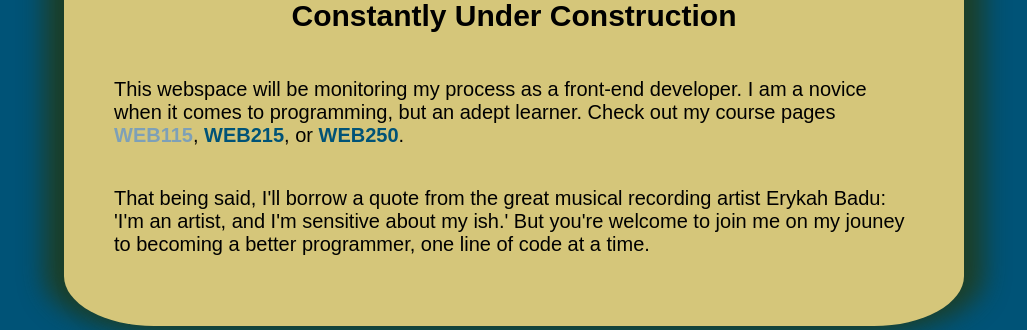
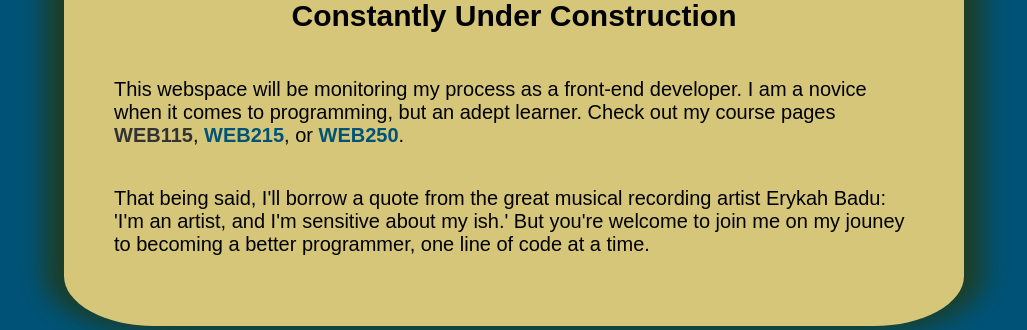
Before and after one commit to KenLWabibi/KenLWabibi.github.io, a PHP site: page / in a window 1280 px wide, with the pointer over the restyled element. Shown: the part 174-504 px from the top of the page, without its empty margins (126-1153 px from the left). Run offline with PHP 8.4, Linux system fonts and the light colour scheme.

Commit message:
Update VF_layout1.css

```diff
--- a/VF_layout1.css
+++ b/VF_layout1.css
@@ -57,5 +57,5 @@ a {
 	font-weight: bold;
 }
 a:hover {
-	color: #7EA0B7;
+	color: #333333;
 }
```
